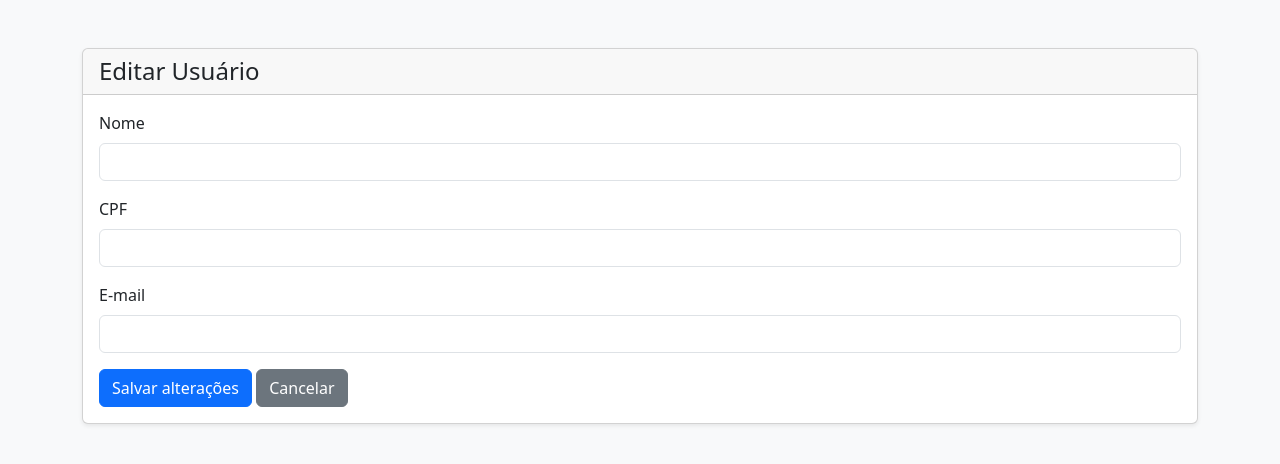
After one commit to EscamBOOTCC/atualizacao, a PHP site: page /App/Views/Usuarios/editarUsuario.php in a window 1280 px wide. The commit adds this page. Shown: the top 464 px of the page. Run offline with PHP 8.4, Linux system fonts and the light colour scheme; data that the repository does not hold is empty; some libraries are stand-ins or nearby versions.

Commit message:
editar funcionando

```diff
--- a/TCC/App/Services/UsuarioService.php
+++ b/TCC/App/Services/UsuarioService.php
@@ -37,4 +37,8 @@ class UsuarioService
     {
         return $this->repository->salvarAdm($adm);
     }
+    public function atualizar($usuario)
+{
+    return $this->repository->atualizar($usuario);
 }
+}
--- /dev/null
+++ b/TCC/App/Views/Usuarios/editarUsuario.php
@@ -0,0 +1,87 @@
+<?php
+$usuario = $usuario ?? [];
+?>
+<!DOCTYPE html>
+<html lang="pt-br">
+
+<head>
+    <meta charset="UTF-8">
+    <meta name="viewport" content="width=device-width, initial-scale=1.0">
+
+    <title>Editar Usuário</title>
+
+    <link href="https://cdn.jsdelivr.net/npm/bootstrap@5.3.3/dist/css/bootstrap.min.css" rel="stylesheet">
+</head>
+
+<body class="bg-light">
+
+    <div class="container mt-5">
+
+        <div class="card shadow-sm">
+
+            <div class="card-header">
+                <h4 class="mb-0">Editar Usuário</h4>
+            </div>
+
+            <div class="card-body">
+
+                <form action="<?= URL_BASE ?>/usuarios/atualizar" method="post">
+                    <input type="hidden"
+                        name="idUsuario"
+                        value="<?= htmlspecialchars($usuario['IdUsuario']) ?>">
+
+                    <div class="mb-3">
+                        <label for="nome" class="form-label">Nome</label>
+
+                        <input type="text"
+                            class="form-control"
+                            id="nome"
+                            name="nome"
+                            value="<?= htmlspecialchars($usuario['Nome'] ?? '') ?>"
+                            required>
+                    </div>
+
+                    <div class="mb-3">
+                        <label for="cpf" class="form-label">CPF</label>
+
+                        <input type="text"
+                            class="form-control"
+                            id="cpf"
+                            name="cpf"
+                            value="<?= htmlspecialchars($usuario['CPF'] ?? '') ?>"
+                            required>
+                    </div>
+
+                    <div class="mb-3">
+                        <label for="email" class="form-label">E-mail</label>
+
+                        <input type="email"
+                            class="form-control"
+                            id="email"
+                            name="email"
+                            value="<?= htmlspecialchars($usuario['Email'] ?? '') ?>"
+                            required>
+                    </div>
+
+                        <button type="submit" class="btn btn-primary">
+                            Salvar alterações
+                        </button>
+
+                        <a href="<?= URL_BASE ?>/usuarios"
+                            class="btn btn-secondary">
+                            Cancelar
+                        </a>
+
+                    </div>
+
+                </form>
+
+            </div>
+
+        </div>
+
+    </div>
+
+</body>
+
+</html>
--- a/TCC/App/Views/Usuarios/listarTodos.php
+++ b/TCC/App/Views/Usuarios/listarTodos.php
@@ -38,7 +38,10 @@
                             <td><?= htmlspecialchars($usuario['Email']) ?></td>
                             <td><?= htmlspecialchars($usuario['Tipo']) ?></td>
                             <td>
-                                <a href="<?=  URL_BASE ?>/rota/?id=<?= $usuario['IdUsuario'] ?> ?>">Editar</a> I <a href="">Excluir</a>
+                                <a href="<?= URL_BASE ?>/usuarios/editar?idUsuario=<?= $usuario['IdUsuario'] ?>"
+                                    class="btn btn-warning">
+                                    Editar
+                                </a>
                             </td>
                         </tr>
                     <?php endforeach; ?>
--- a/TCC/Public/index.php
+++ b/TCC/Public/index.php
@@ -17,6 +17,7 @@ $router->get('/logout', 'LoginController@logout');
 // Usuários
 $router->get('/usuarios', 'UsuarioController@listarTodosUsuarios');
 $router->get('/usuarios/cadastrar', 'UsuarioController@cadastrarUsuarios');
+$router->get('/usuarios/editar', 'UsuarioController@editar');
 
 $router->get('/usuarios/cadastrarTrabalhador', 'UsuarioController@cadastrarTrabalhador');
 $router->get('/usuarios/cadastrarAdm', 'UsuarioController@cadastrarAdm');
@@ -24,6 +25,7 @@ $router->get('/usuarios/cadastrarAdm', 'UsuarioController@cadastrarAdm');
 $router->post('/usuarios/salvar', 'UsuarioController@salvar');
 $router->post('/usuarios/salvarTrabalhador', 'UsuarioController@salvarTrabalhador');
 $router->post('/usuarios/salvarAdm', 'UsuarioController@salvarAdm');
+$router->post('/usuarios/atualizar', 'UsuarioController@atualizar');
 
 // Outras rotas
 $router->get('/acordo', 'AcordoController@formalizarAcordo');
```
Also changed, not shown: TCC/App/Controllers/UsuarioController.php (+65 -26 lines), TCC/App/Database/Scripts/ScriptBD.sql (+19 -0 lines), TCC/App/Repositories/UsuarioRepository.php (+28 -6 lines).
